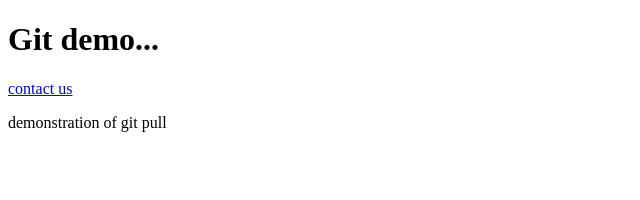
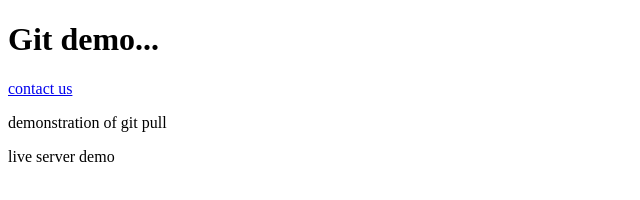
Before and after one commit to prapti1102/GITDEMO, a plain HTML site: page index.html in a window 1280 px wide. Shown: the whole page, without its empty margins (0-640 px from the left). Drawn offline with Linux system fonts and the light colour scheme.

Commit message:
live server

```diff
--- a/index.html
+++ b/index.html
@@ -9,5 +9,6 @@
     <h1>Git demo...</h1>
     <a href="contactus.html">contact us</a>
   <p>demonstration of git pull</p>
+  <p>live server demo</p>
 </body>
 </html>
```
Also changed, not shown: contactus.html (+1 -0 lines).
